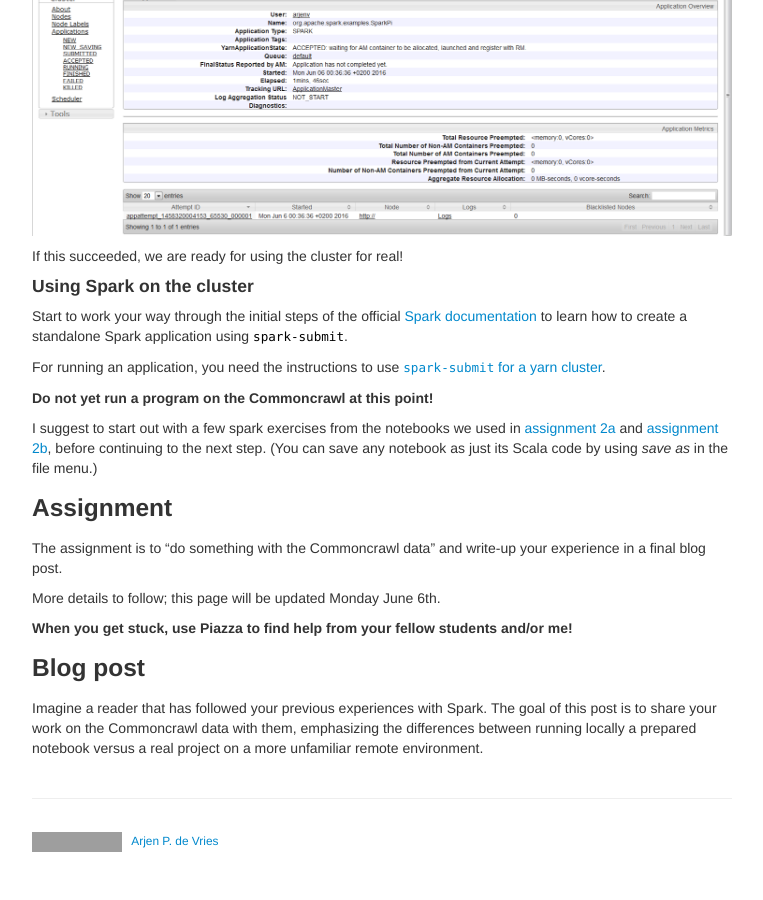
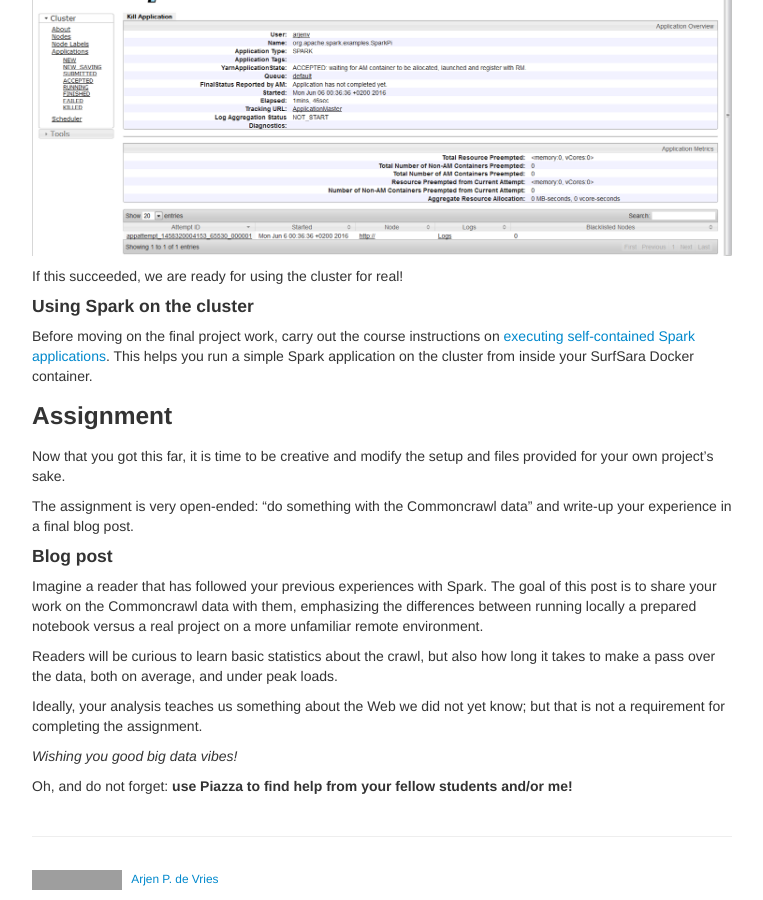
Before and after one commit to Thelukepet/course, a Jekyll site: the page built from assignments/A4-commoncrawl.md, in a window 1280 px wide and 900 px high, scrolled down 1517 px. Shown: the whole window, without its empty margins (258-1021 px from the left). Built offline with Jekyll 4.4.1, drawn with Linux system fonts in a browser that asks for light colours; before the commit the page ends 2379 px from its top, so only the background shows below that; some of the changed text lies outside the part shown; grey boxes are pictures that could not be loaded.

Commit message:
Split the "packaging scala" instructions off from the assignment page

```diff
--- a/assignments/A4-commoncrawl.md
+++ b/assignments/A4-commoncrawl.md
@@ -9,8 +9,9 @@ description: Commoncrawl
 Assignment 4 is an open assignment, where we will work with data on the national supercomputer infrastructure managed by SurfSara.
 
 We have to see how far we get - the main objective is not so much to prepare a winning submission for the next Norvig Award, but
-merely to get some handson experience in running _and debugging_ jobs on a shared managed cluster, instead of our own laptops or
-desktops emulating a cluster.
+merely to get hands-on experience in running _and debugging_ jobs on a shared managed cluster, instead of our own laptops or
+desktops (that at best emulate a real cluster, and in the worse case will mislead you to underestimating the problems of working
+on actual __Big Data__).
 
 ### Preparations
 
@@ -90,32 +91,33 @@ If this succeeded, we are ready for using the cluster for real!
 
 #### Using Spark on the cluster
 
-Start to work your way through the initial steps of the official
-[Spark documentation](http://spark.apache.org/docs/1.6.1/quick-start.html#self-contained-applications)
-to learn how to create a standalone Spark application using `spark-submit`.
-
-For running an application, you need the instructions to use
-[`spark-submit` for a yarn cluster](http://spark.apache.org/docs/1.6.1/running-on-yarn.html#launching-spark-on-yarn).
-
-**Do not yet run a program on the Commoncrawl at this point!**
-
-I suggest to start out with a few spark exercises from the notebooks we used in [assignment 2a](A2a-spark-101.md)
-and [assignment 2b](A2b-execution-model.md), before continuing to the next step.
-(You can save any notebook as just its Scala code by using _save as_ in the file menu.)
+Before moving on the final project work, carry out the course instructions on
+[executing self-contained Spark applications](sbt.html).
+This helps you run a simple Spark application on the cluster from inside your
+SurfSara Docker container.
 
 ### Assignment
 
-The assignment is to "do something with the Commoncrawl data" and write-up your experience in
-a final blog post.
+Now that you got this far, it is time to be creative and modify the setup and files provided
+for your own project's sake.
 
-More details to follow; this page will be updated Monday June 6th.
+The assignment is very open-ended:
+"do something with the Commoncrawl data" and write-up your experience in a final blog post.
 
-
-**When you get stuck, use Piazza to find help from your fellow students and/or me!**
-
-### Blog post
+#### Blog post
 
 Imagine a reader that has followed your previous experiences with Spark.
 The goal of this post is to share your work on the Commoncrawl data with them,
 emphasizing the differences between running locally a prepared notebook versus
 a real project on a more unfamiliar remote environment.
+
+Readers will be curious to learn basic statistics about the crawl, but also how
+long it takes to make a pass over the data, both on average, and under peak loads.
+
+Ideally, your analysis teaches us something about the Web we did not yet know;
+but that is not a requirement for completing the assignment.
+
+_Wishing you good big data vibes!_
+
+Oh, and do not forget:
+**use Piazza to find help from your fellow students and/or me!**
```
Also changed, not shown: assignments/sbt.md (added, +73 -0 lines).
